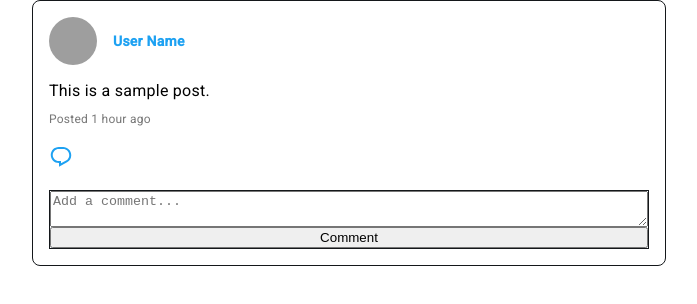
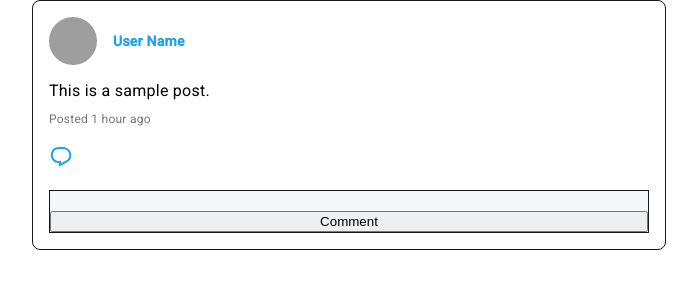
Before and after one commit to deanbrittain/tagging-feature, an Angular app: page / in a window 1280 px wide. Both pictures are taken after a click on the element 640 px from the left and 159 px from the top of the page. Shown: the top 304 px of the page, without its empty margins (291-988 px from the left). Built offline with nearby package versions, Linux system fonts and the light colour scheme; grey boxes are pictures that could not be loaded.

Commit message:
add space after mention

```diff
--- a/src/app/post/components/comment/comment.component.html
+++ b/src/app/post/components/comment/comment.component.html
@@ -1,5 +1,5 @@
 <div *ngIf="showCommentInput" class="comment-input-container">
-    <textarea #commentInput placeholder="Add a comment..." [(ngModel)]="commentInputValue" (input)="onCommentInputChange($event)"></textarea>
+    <div #commentInput contenteditable="true" placeholder="Add a comment..." (input)="onCommentInputChange($event)"></div>
 
     <div *ngFor="let user of filteredUsers; let i = index"
      [class.highlighted]="i === highlightedIndex"
--- a/src/app/post/components/comment/comment.component.scss
+++ b/src/app/post/components/comment/comment.component.scss
@@ -64,3 +64,9 @@
 .highlighted {
   background-color: #f0f0f0;
 }
+
+.tagged {
+  background-color: #e1e1e1;
+  border-radius: 4px;
+  color: red;  // Making the text red
+}
--- a/src/app/post/components/comment/comment.component.ts
+++ b/src/app/post/components/comment/comment.component.ts
@@ -5,11 +5,12 @@ import {
   EventEmitter,
   ElementRef,
   ViewChild,
+  Renderer2,
+  HostListener,
 } from '@angular/core';
 
 import { MatSnackBar } from '@angular/material/snack-bar';
 import { CommentModel } from '../../models/comment.model';
-import { HostListener } from '@angular/core';
 
 @Component({
   selector: 'app-comment',
@@ -17,27 +18,18 @@ import { HostListener } from '@angular/core';
   styleUrls: ['./comment.component.scss'],
 })
 export class CommentComponent {
-  constructor(private snackBar: MatSnackBar) {}
-  // Input property to receive the comment data from the parent component.
+  constructor(private snackBar: MatSnackBar, private renderer: Renderer2) {}
+
   @Input() comment!: CommentModel;
+  @Output() commentIconClicked = new EventEmitter<void>();
 
-  // State variable to control the visibility of the comment input field.
   showCommentInput = false;
-
-  // State variable to hold the text of the new comment being added.
   newCommentText = '';
-
-  // State variable to hold the value of the comment input field.
   commentInputValue: string = '';
-
-  // Array to hold the list of comments.
   comments: CommentModel[] = [];
-
   highlightedIndex: number = -1;
-
   lastSelectedUser: string = '';
 
-  // Predefined list of users for the tagging feature.
   users = [
     { userID: 1, name: 'Kevin' },
     { userID: 2, name: 'Jeff' },
@@ -45,15 +37,10 @@ export class CommentComponent {
     { userID: 4, name: 'Gabbey' },
   ];
 
-  // Array to hold the filtered users based on the input after the "@" symbol.
   filteredUsers: any[] = [];
 
   @ViewChild('commentInput', { static: false }) commentInput!: ElementRef;
 
-  // Output event to notify the parent component when the comment icon is clicked.
-  @Output() commentIconClicked = new EventEmitter<void>();
-
-  // Method to toggle the visibility of the comment input field.
   toggleCommentInput() {
     this.showCommentInput = !this.showCommentInput;
     this.commentIconClicked.emit();
@@ -64,7 +51,7 @@ export class CommentComponent {
     if (this.newCommentText.trim() !== '') {
       const newComment: CommentModel = {
         userName: 'User Name',
-        text: this.newCommentText,
+        text: this.newCommentText.trim(),
         timestamp: new Date(),
       };
       this.comments.push(newComment);
@@ -94,34 +81,55 @@ export class CommentComponent {
   // Method to handle changes in the comment input field.
   // It detects the "@" symbol and filters the users accordingly.
   onCommentInputChange(event: any) {
-    this.commentInputValue = event.target.value;
-    this.newCommentText = this.commentInputValue;
+    let content = this.commentInput.nativeElement.textContent.trim();
+    this.commentInputValue = content;
+    this.newCommentText = content;
+
+    // Identify tagged names
+    const taggedNames = content.match(/@\w+/g) || [];
+
+    // Replace tagged names with stylized versions
+    let styledContent = content;
+    taggedNames.forEach((tag: string) => {
+      styledContent = styledContent.replace(
+        new RegExp(tag, 'g'),
+        `<span class='tagged'>${tag}</span>`
+      );
+    });
+
+    // Update the innerHTML only if there are tagged names
+    if (taggedNames.length > 0) {
+      this.commentInput.nativeElement.innerHTML = styledContent;
+    }
+
+    // Place the cursor at the end
+    const range = document.createRange();
+    const sel = window.getSelection();
+    if (sel) {
+      range.selectNodeContents(this.commentInput.nativeElement);
+      range.collapse(false); // Collapse to end
+      sel.removeAllRanges();
+      sel.addRange(range);
+    }
 
     // Reset lastSelectedUser if a new @ symbol is typed after the last selected user's name
-    const lastSelectedUserIndex = this.commentInputValue.lastIndexOf(
-      this.lastSelectedUser
-    );
+    const lastSelectedUserIndex = content.lastIndexOf(this.lastSelectedUser);
     if (
       lastSelectedUserIndex !== -1 &&
-      this.commentInputValue.indexOf(
+      content.indexOf(
         '@',
         lastSelectedUserIndex + this.lastSelectedUser.length
       ) !== -1
     ) {
       this.lastSelectedUser = '';
-    } else if (!this.commentInputValue.includes(this.lastSelectedUser)) {
+    } else if (!content.includes(this.lastSelectedUser)) {
       this.lastSelectedUser = '';
     }
 
-    if (!this.commentInputValue.includes(this.lastSelectedUser)) {
-      this.lastSelectedUser = '';
-    }
-
-    if (this.commentInputValue.includes('@') && !this.lastSelectedUser) {
+    if (content.includes('@') && !this.lastSelectedUser) {
       console.log('Detected @ symbol');
-      const atIndex = this.commentInputValue.lastIndexOf('@');
-      const afterAt =
-        this.commentInputValue.slice(atIndex + 1).split(' ')[0] || '';
+      const atIndex = content.lastIndexOf('@');
+      const afterAt = content.slice(atIndex + 1).split(' ')[0] || '';
       this.filteredUsers = this.users.filter((user) =>
         user.name.startsWith(afterAt)
       );
@@ -133,12 +141,28 @@ export class CommentComponent {
 
   // Method to select a user from the filtered users list and update the comment input value.
   selectUser(user: any) {
-    const atIndex = this.commentInputValue.lastIndexOf('@');
-    const beforeAt = this.commentInputValue.slice(0, atIndex);
-    const afterAt = this.commentInputValue.slice(atIndex).split(' ')[1] || '';
+    let content = this.commentInput.nativeElement.textContent; // Use textContent
+    content = content.trim(); // Explicitly trim the text
+    const atIndex = content.lastIndexOf('@');
+    const beforeAt = content.slice(0, atIndex);
+    const afterAt = content.slice(atIndex).split(' ')[1] || '';
 
-    this.commentInputValue = `${beforeAt}@${user.name} ${afterAt}`;
-    this.newCommentText = this.commentInputValue;
+    const newContent = `${beforeAt}<span class='tagged'>@${user.name}</span>&nbsp;${afterAt}`;
+    this.commentInput.nativeElement.innerHTML = newContent.trim(); // Trim here too
+    this.newCommentText = newContent.trim(); // Trim here too
+
+    const textNode = this.renderer.createText(' '); // This is a space
+    this.renderer.appendChild(this.commentInput.nativeElement, textNode);
+
+    // Update the cursor position to be after the new text node
+    const range = document.createRange();
+    const sel = window.getSelection();
+    if (sel) {
+      range.setStartAfter(textNode);
+      range.setEndAfter(textNode);
+      sel.removeAllRanges();
+      sel.addRange(range);
+    }
 
     // This should hide the dropdown
     this.filteredUsers = [];
```
